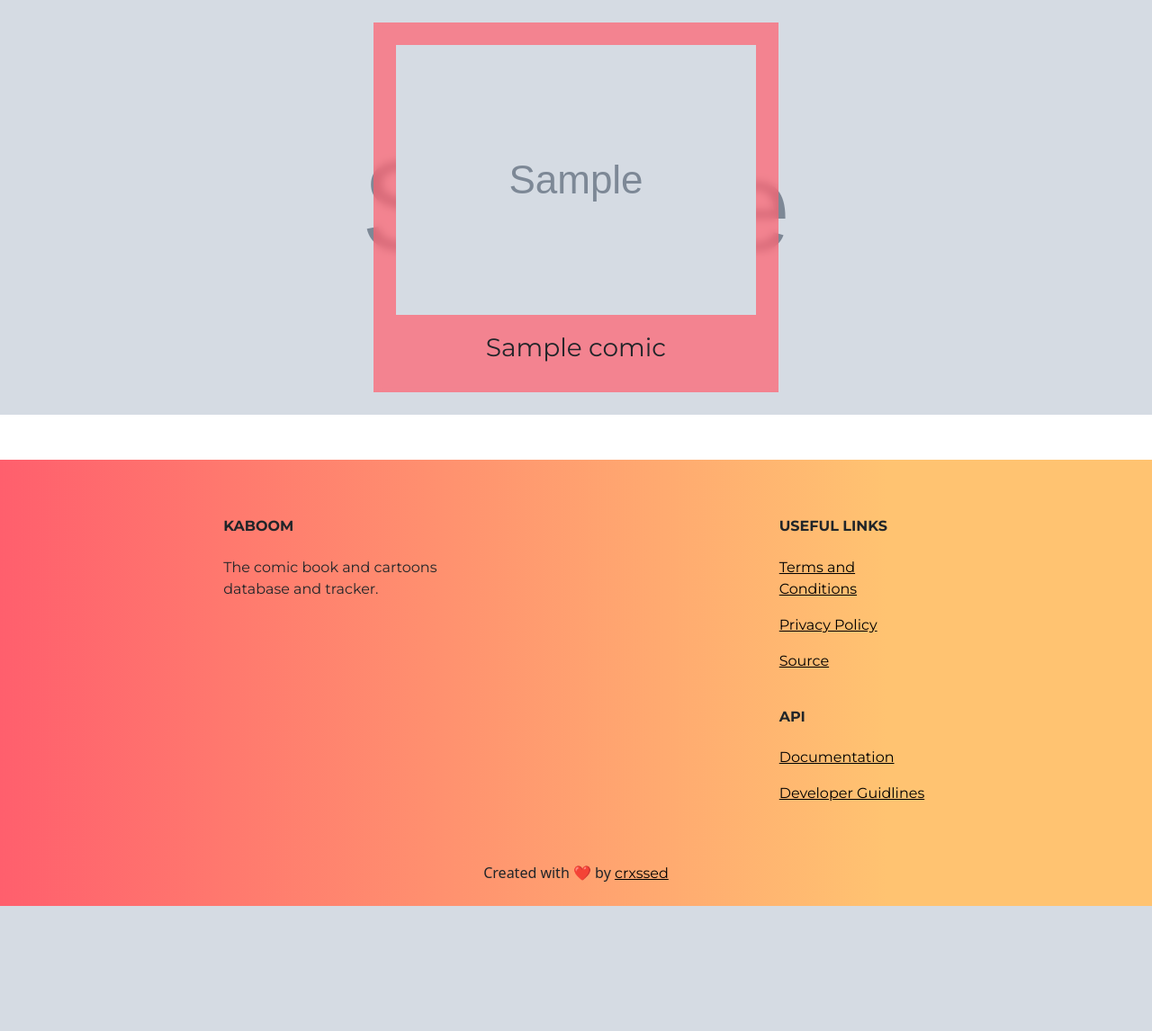
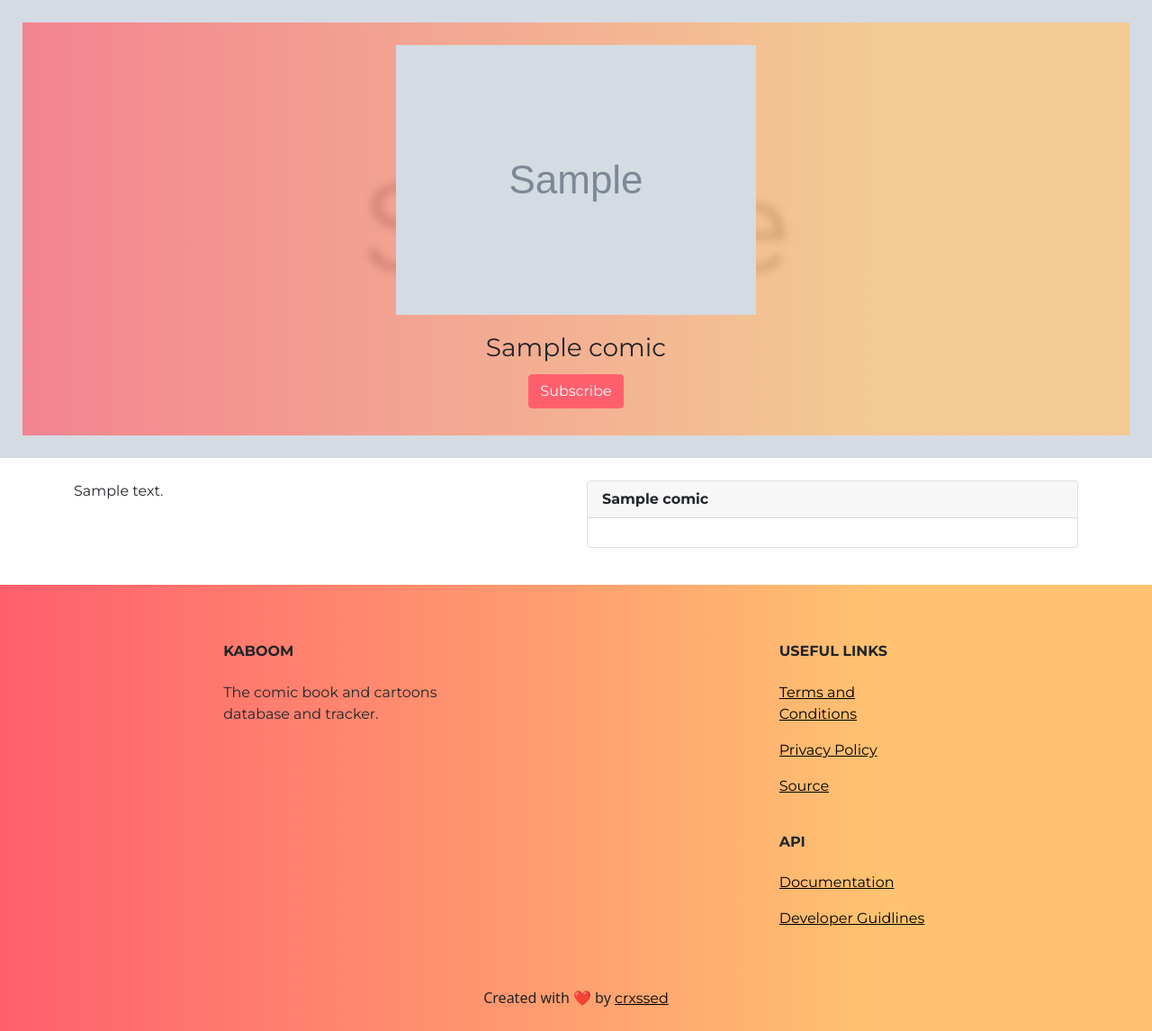
Before and after one commit to kaboom-db/kaboom_old, a Django app: page /comics/1/ in a window 1280 px wide. Shown: the part 58-1204 px from the top of the page at 90% size. Before the commit the page ends 1065 px from the top, so only its background shows below. Run offline with Django 3.2, Linux system fonts and the light colour scheme; a user stored in the database is signed in; tables that the repository leaves empty hold one stand-in row (values such as "Sample post"); grey boxes marked "Sample" are stand-in pictures.

Commit message:
slight changes

```diff
--- a/comics/templates/comics/comic_detail.html
+++ b/comics/templates/comics/comic_detail.html
@@ -4,16 +4,37 @@
 
 {% block content %}
 <div class="header-img-container center" style="background-image: url('{{ comic.banner_image }}');">
-    <div class="media-detail" style="background-color: white;">
+    <div class="media-detail">
         <img src="{{ comic.cover_image }}" alt="{{ comic.name }} poster" class="media-poster">
         <div class="media-content">
             <h3>
                 {{ comic.name }}
             </h3>
+            {% if user.is_authenticated %}
+            {% if not subscribed %}
+            <a href="" class="btn btn-primary">Subscribe</a>
+            {% endif %}
+            {% endif %}
         </div>
     </div>
 </div>
 <div class="container section">
+    <div class="row">
+        <div class="col-sm-6">
+            <p>
+                {{ comic.summary }}
+            </p>
+        </div>
+        <div class="col-sm-6">
+            <div class="card mb-3">
+                <div class="card-header">
+                    <p style="margin-bottom: 0px;"><b>{{ comic.name }}</b></p>
+                </div>
+                <div class="card-body">
 
+                </div>
+            </div>
+        </div>
+    </div>
 </div>
 {% endblock %}
--- a/comics/templates/comics/comics_index.html
+++ b/comics/templates/comics/comics_index.html
@@ -72,7 +72,7 @@
     <div class="testimonial-group">
         <div class="row flex-nowrap">
             {% for comic in last_created %}
-            <div class="card card-tracker">
+            <div class="card card-tracker bg-light">
                 <img src="{{ comic.cover_image }}" class="card-img" alt="{{ comic.name }} poster">
                 <a href="{% url 'comic' comic.id %}" class="stretched-link">{{ comic.name }}</a>
                 <div class="card-img-overlay d-flex card-bottom-panel">
@@ -105,7 +105,7 @@
     <div class="testimonial-group">
         <div class="row flex-nowrap">
             {% for issue in new_issues %}
-            <div class="card card-tracker">
+            <div class="card card-tracker bg-light">
                 <img src="{{ issue.cover_image }}" class="card-img" alt="{{ issue.name }} poster">
                 <a href="" class="stretched-link">{{ issue.name }}</a>
                 <div class="card-img-overlay d-flex card-bottom-panel">
--- a/static/css/base.css
+++ b/static/css/base.css
@@ -175,8 +175,9 @@ pre {
     padding: 25px;
     display: inline-block;
     height: auto !important;
-    background-color: rgba(255, 95, 109, 0.7) !important;
-    backdrop-filter: blur(5px);
+    width: 100%;
+    background: linear-gradient(90deg, rgba(255, 95, 109, 0.7) 0%, rgba(255, 195, 113, 0.7) 77%);
+    backdrop-filter: blur(5px) !important;
 }
 
 .center {
@@ -191,7 +192,7 @@ pre {
 /* width */
 ::-webkit-scrollbar {
     width: 4px;
-    height: 4px;
+    height: 5px;
 }
 
 /* Track */
--- a/templates/base.html
+++ b/templates/base.html
@@ -129,7 +129,7 @@
 
         <!-- Message -->
         <div class="text-center p-4">
-            Created with ❤️ by <a href="https://crxssed7.github.io/" class="link">crxssed</a>
+            Created with ❤️ by <a href="https://crxssed.dev/" class="link">crxssed</a>
         </div>
         </div>
         <!-- Message -->
```
